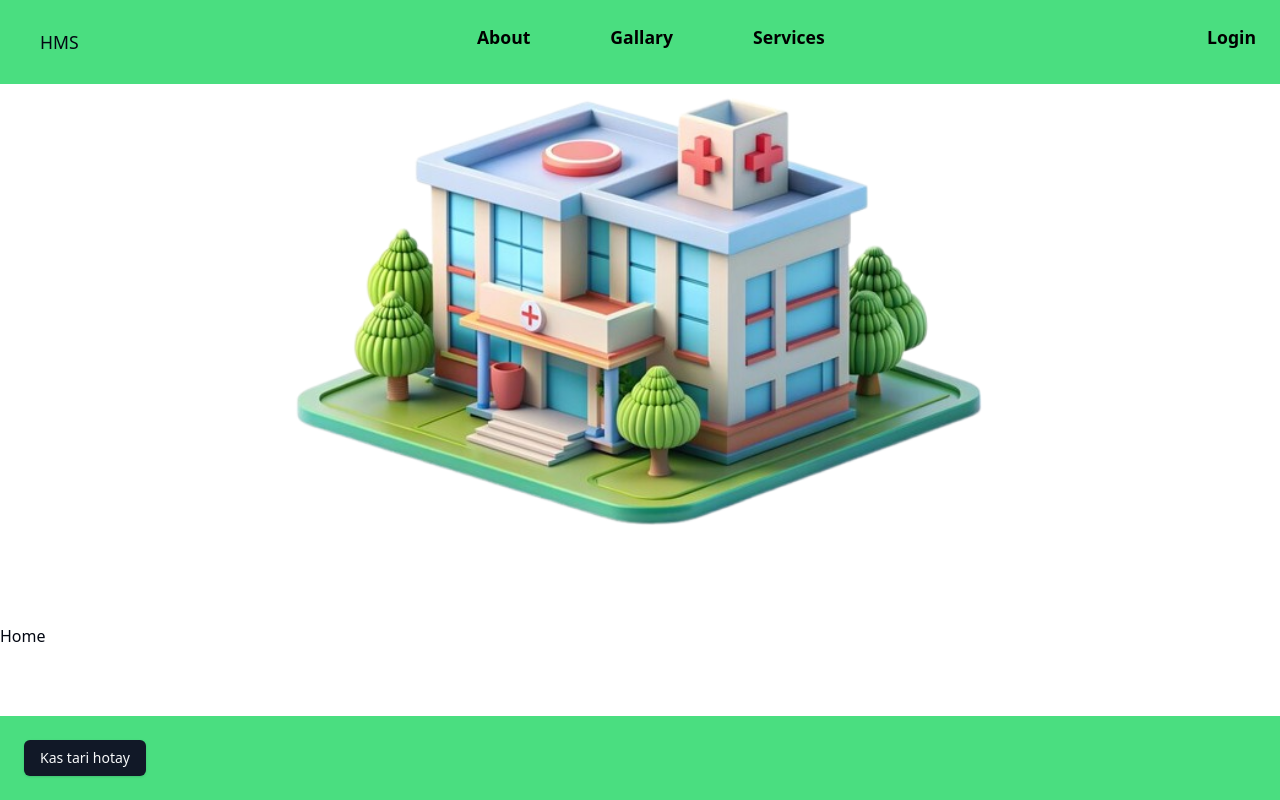
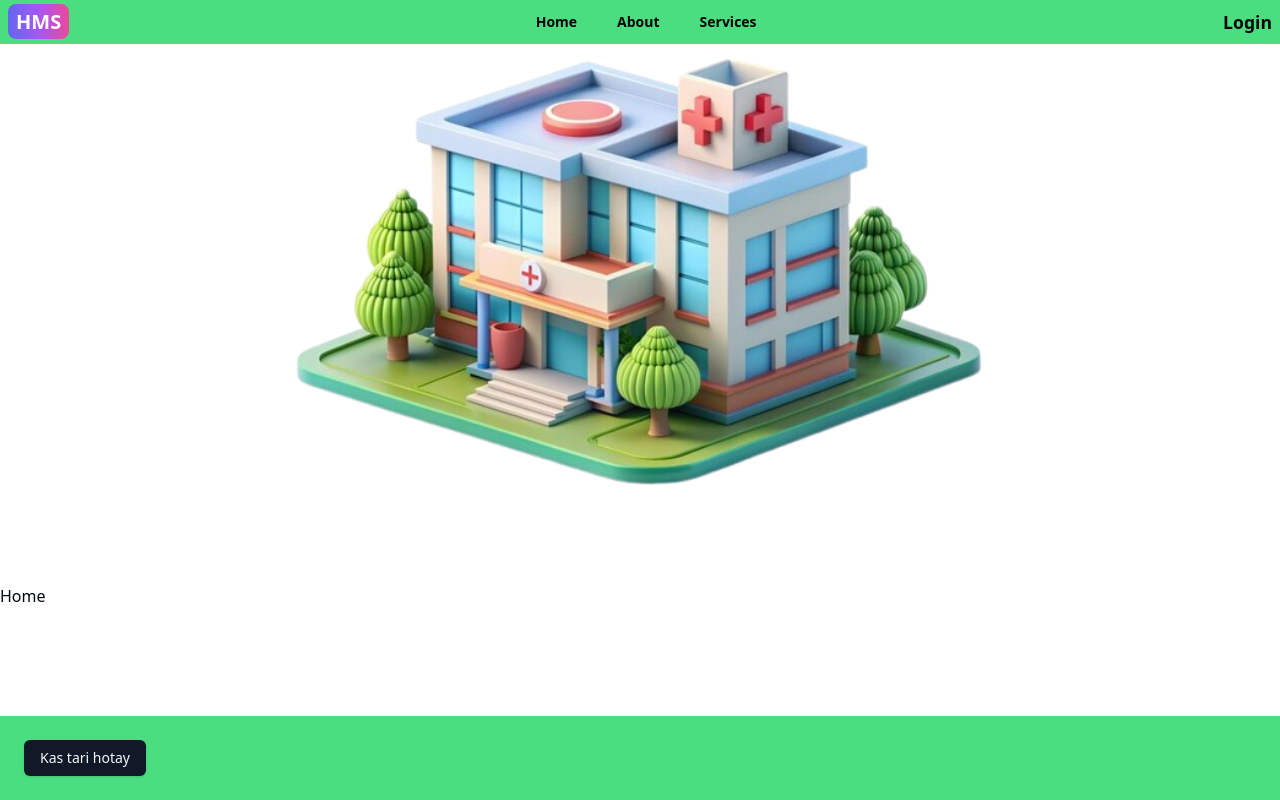
Before and after one commit to prashantbhoite123/HMS_Frontend, a React (Vite) app: page / in a window 1280 px wide. Built offline with nearby package versions, Linux system fonts and the light colour scheme; no server answers.

Commit message:
create a folder structure

```diff
--- a/src/AppRoutes.tsx
+++ b/src/AppRoutes.tsx
@@ -5,9 +5,9 @@ import {
   // Navigate,
 } from "react-router-dom"
 
-import Home from "./pages/Home"
+import Home from "./pages/Common_Pages/Home"
 import Layouts from "./Layouts/Layouts"
-import About from "./pages/About"
+import About from "./pages/Common_Pages/About"
 
 import SignUpHos from "./pages/SignUpHos"
 import SignIn from "./pages/SignIn"
@@ -51,6 +51,7 @@ const AppRoutes = () => {
             </Layouts>
           }
         />
+
       </Routes>
     </Router>
   )
--- a/src/components/MainNav.tsx
+++ b/src/components/MainNav.tsx
@@ -7,12 +7,12 @@ const MainNav = () => {
   return (
     <>
       <div className="">
-        <div className="flex gap-20 text-[1.1rem]  font-semibold text-black">
-          <Link to="*" className="hover:underline">
+        <div className="flex gap-10 text-sm md:text-sm font-semibold text-black">
+          <Link to="/" className="hover:underline">
+            Home
+          </Link>
+          <Link to="/about" className="hover:underline">
             About
-          </Link>
-          <Link to="*" className="hover:underline">
-            Gallary
           </Link>
           <Link to="*" className="hover:underline">
             Services
--- a/src/components/UserProfileDropdown .tsx
+++ b/src/components/UserProfileDropdown .tsx
@@ -1,5 +1,89 @@
+// import { Link } from "react-router-dom"
+
+// import { useUser } from "@/context/userContext"
+// import {
+//   DropdownMenu,
+//   DropdownMenuItem,
+//   DropdownMenuContent,
+//   DropdownMenuTrigger,
+// } from "./ui/dropdown-menu"
+// import { toast } from "sonner"
+// import { BACKEND_API_URL } from "@/main"
+// import { Separator } from "./ui/separator"
+
+// const UserProfileDropdown = () => {
+//   const { currentUser, setCurrentUser } = useUser()
+
+//   const handleSignOut = async () => {
+//     try {
+//       const responce = await fetch(`${BACKEND_API_URL}/api/auth/logout`, {
+//         method: "GET",
+//         credentials: "include",
+//       })
+//       if (!responce.ok) {
+//         console.log("Error while logut user")
+//         return toast.error("faild to logout")
+//       }
+
+//       sessionStorage.removeItem("user")
+//       setCurrentUser(null)
+//       const data = await responce.json()
+//       toast.success(data.message)
+//       console.log("this is data", data)
+//     } catch (error) {
+//       console.log(error)
+//     }
+//   }
+
+//   return (
+//     <>
+//       {currentUser ? (
+//         <DropdownMenu>
+//           <DropdownMenuTrigger>
+//             <img
+//               src={currentUser.profilepic}
+//               alt="Profile picture"
+//               className="h-12 w-12 rounded-full"
+//             />
+//           </DropdownMenuTrigger>
+//           <DropdownMenuContent>
+//             <DropdownMenuItem>
+//               <span className="block text-sm font-medium truncate">
+//                 {currentUser.email}
+//               </span>
+//             </DropdownMenuItem>
+//             <Separator />
+//             <DropdownMenuItem>
+//               <Link
+//                 to={
+//                   currentUser.role === "patient"
+//                     ? "/patientdashboard?tab=profile"
+//                     : "/hospitaldashboard?tab=profile"
+//                 }
+//               >
+//                 {currentUser.role === "patient" ? (
+//                   <span>patient Profile</span>
+//                 ) : (
+//                   <span>hospital Profile</span>
+//                 )}
+//               </Link>
+//             </DropdownMenuItem>
+//             <Separator />
+//             <DropdownMenuItem onClick={handleSignOut}>
+//               Sign out
+//             </DropdownMenuItem>
+//           </DropdownMenuContent>
+//         </DropdownMenu>
+//       ) : (
+//         <Link to="/signin">Sign In</Link>
+//       )}
+//     </>
+//   )
+// }
+
+// export default UserProfileDropdown
+
 import { Link } from "react-router-dom"
-
 import { useUser } from "@/context/userContext"
 import {
   DropdownMenu,
@@ -9,24 +93,25 @@ import {
 } from "./ui/dropdown-menu"
 import { toast } from "sonner"
 import { BACKEND_API_URL } from "@/main"
+import { Separator } from "./ui/separator"
 
 const UserProfileDropdown = () => {
   const { currentUser, setCurrentUser } = useUser()
 
   const handleSignOut = async () => {
     try {
-      const responce = await fetch(`${BACKEND_API_URL}/api/auth/logout`, {
+      const response = await fetch(`${BACKEND_API_URL}/api/auth/logout`, {
         method: "GET",
         credentials: "include",
       })
-      if (!responce.ok) {
-        console.log("Error while logut user")
-        return toast.error("faild to logout")
+      if (!response.ok) {
+        console.log("Error while logging out user")
+        return toast.error("Failed to log out")
       }
 
       sessionStorage.removeItem("user")
       setCurrentUser(null)
-      const data = await responce.json()
+      const data = await response.json()
       toast.success(data.message)
       console.log("this is data", data)
     } catch (error) {
@@ -42,16 +127,21 @@ const UserProfileDropdown = () => {
             <img
               src={currentUser.profilepic}
               alt="Profile picture"
-              className="h-12 w-12 rounded-full"
+              className="size-10 rounded-full"
             />
           </DropdownMenuTrigger>
-          <DropdownMenuContent>
+          <DropdownMenuContent className="flex flex-col gap-1 mr-10">
             <DropdownMenuItem>
-              <span className="block text-sm">{currentUser.hosname}</span>
-              <span className="block text-sm font-medium truncate">
-                {currentUser.email}
-              </span>
+              <div className="">
+                <span className="block text-sm font-medium truncate">
+                  {currentUser.username}
+                </span>
+                <span className="block text-sm font-medium truncate">
+                  {currentUser.email}
+                </span>
+              </div>
             </DropdownMenuItem>
+            <Separator />
             <DropdownMenuItem>
               <Link
                 to={
@@ -61,12 +151,13 @@ const UserProfileDropdown = () => {
                 }
               >
                 {currentUser.role === "patient" ? (
-                  <span>patient Profile</span>
+                  <span>Patient Profile</span>
                 ) : (
-                  <span>hospital Profile</span>
+                  <span>Hospital Profile</span>
                 )}
               </Link>
             </DropdownMenuItem>
+            <Separator />
             <DropdownMenuItem onClick={handleSignOut}>
               Sign out
             </DropdownMenuItem>
--- a/src/components/ui/Header.tsx
+++ b/src/components/ui/Header.tsx
@@ -1,7 +1,7 @@
 import { Link } from "react-router-dom"
 import MainNav from "../MainNav"
 import MobileNav from "../MobileNav"
-import { Button } from "./button"
+
 import LoginBtn from "../LoginBtn"
 import { useUser } from "@/context/userContext"
 import UserProfileDropdown from "../UserProfileDropdown "
@@ -10,17 +10,20 @@ const Header = () => {
   const { currentUser } = useUser()
   console.log("this is a currentUser", currentUser)
   return (
-    <div className="flex justify-between p-6 w-full bg-green-400">
-      <Link to="/">
-        <Button variant="ghost" className="text-[1.1rem] hover:bg-green-400">
+    <div className="flex justify-between items-center p-2 w-full bg-green-400">
+      <Link
+        to="/"
+        className="self-center whitespace-nowrap text-sm sm:text-xl font-semibold"
+      >
+        <span className="px-2 py-1 bg-gradient-to-r from-indigo-500 via-purple-500 to-pink-500 rounded-lg text-white">
           HMS
-        </Button>
+        </span>
       </Link>
       <div className="md:hidden">
         <MobileNav />
       </div>
 
-      <div className="hidden md:block">
+      <div className=" hidden md:block ">
         <MainNav />
       </div>
       <div className="hidden md:block">
--- a/src/context/userContext.tsx
+++ b/src/context/userContext.tsx
@@ -8,7 +8,7 @@ import {
 
 export interface User {
   _id: string
-  hosname: string
+  username: string
   email: string
   password: string
   profilepic: string
--- a/src/pages/SignIn.tsx
+++ b/src/pages/SignIn.tsx
@@ -1,6 +1,5 @@
+import { useUserSignIn } from "@/Api/common_Api/useMyhospitalApi"
 import SigninUser from "@/form/Hospital-Auth-form/SigninUser"
-
-import { useUserSignIn } from "@/Api/MyhospitalApi"
 
 const SignIn = () => {
   const { signIn, isLoading } = useUserSignIn()
--- a/src/pages/SignUpHos.tsx
+++ b/src/pages/SignUpHos.tsx
@@ -1,4 +1,4 @@
-import { useHospitalRegistration } from "@/Api/MyhospitalApi"
+import { useHospitalRegistration } from "@/Api/common_Api/useMyhospitalApi"
 import HospitalSignUp from "@/form/Hospital-Auth-form/HospitalSignUp"
 import { useLocation } from "react-router-dom"
 const SignUpHos = () => {
```
Also changed, not shown: src/Api/common_Api/useMyhospitalApi.tsx (renamed from src/Api/MyhospitalApi.tsx), src/pages/Common_Pages/About.tsx (renamed from src/pages/About.tsx), src/pages/Common_Pages/Home.tsx (renamed from src/pages/Home.tsx).
